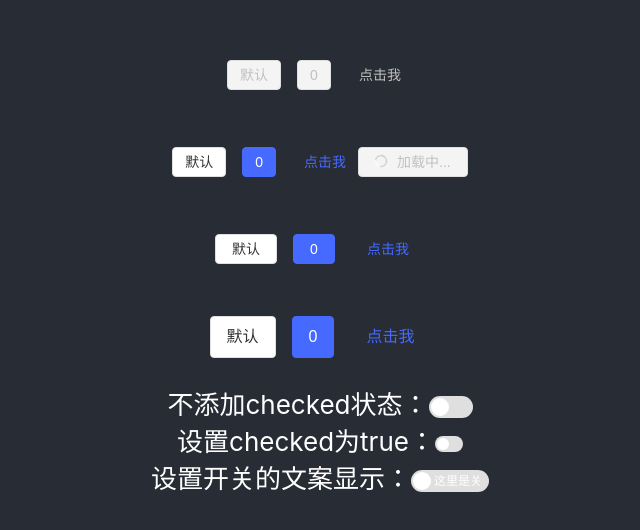
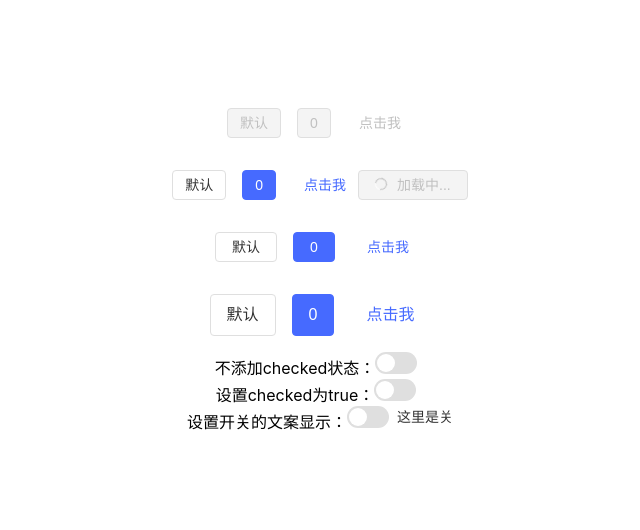
Before and after one commit to silence717/xm-design, a React (Vite) app: page / in a window 1280 px wide. Shown: the part 138-668 px from the top of the page, without its empty margins (320-960 px from the left). Built offline with nearby package versions, Linux system fonts and the light colour scheme.

Commit message:
💄 [Switch] Change structure to ui design

```diff
--- a/components/Switch/index.less
+++ b/components/Switch/index.less
@@ -1,37 +1,36 @@
 @switch-prefix-cls: ~'xm-switch';
 
 .@{switch-prefix-cls} {
+  @apply inline-flex items-center;
+
+  &-button {
     border-radius: 100px;
-  min-width: 44px;
+    width: 42px;
     height: 22px;
     transition: all 0.36s;
 
-  @apply box-border inline-block relative border border-solid border-transparent outline-none leading-none text-gray-01 text-sm align-middle cursor-pointer select-none bg-gray-05;
+    @apply cursor-pointer box-border inline-block relative border border-solid border-transparent outline-none leading-none text-gray-01 text-sm align-middle cursor-pointer select-none bg-gray-05;
 
     &::after {
       width: 18px;
       height: 18px;
-    border-radius: 18px;
       transition: all 0.36s cubic-bezier(0.78, 0.14, 0.15, 0.86);
       content: ' ';
-    @apply absolute top-px left-px bg-gray-01;
+      @apply absolute rounded-full top-px left-px bg-gray-01;
     }
 
     &-checked {
       @apply bg-ultramarine-06;
 
       &&::after {
-      @apply left-full -m-px;
-      transform: translateX(-100%);
+        @apply left-full;
+        transform: translateX(-20px);
+      }
     }
   }
 
-  &-inner {
-    @apply block text-gray-01 text-xs pl-4;
-  }
-
-  &-checked &-inner {
-    @apply pl-0 pr-4;
+  &-text {
+    @apply block text-gray-09 text-sm pl-2;
   }
 
   &-disabled {
@@ -39,7 +38,7 @@
   }
 
   &-small {
-    min-width: 28px;
+    width: 30px;
     @apply text-xs h-4;
 
     &::after {
--- a/components/Switch/index.tsx
+++ b/components/Switch/index.tsx
@@ -1,8 +1,8 @@
-import classNames from 'classnames';
-import { noop } from "../../utils";
-import './index.less';
+import classNames from 'classnames'
+import { noop } from '../../utils'
+import './index.less'
 
-const prefixCls = 'xm';
+const prefixCls = 'xm'
 
 type Size = 'default' | 'small'
 
@@ -17,34 +17,45 @@ interface SwitchProps {
 }
 
 function Switch(props: SwitchProps) {
-    const { checked = false, checkedText = '', unCheckedText = '', size = 'default', disabled = false, onChange = noop, onBeforeChange = undefined } = props;
+  const {
+    checked = false,
+    checkedText = '',
+    unCheckedText = '',
+    size = 'default',
+    disabled = false,
+    onChange = noop,
+    onBeforeChange = undefined,
+  } = props
 
-    const prefix = `${prefixCls}-switch`;
+  const prefix = `${prefixCls}-switch`
 
-    const wrapper = classNames(prefix, {
-        [`${prefix}-small`]: size === 'small',
-        [`${prefix}-checked`]: checked,
-        [`${prefix}-disabled`]: disabled
-    });
+  const buttonPrefix = `${prefix}-button`
+
+  const wrapper = classNames(buttonPrefix, {
+    [`${buttonPrefix}-small`]: size === 'small',
+    [`${buttonPrefix}-checked`]: checked,
+    [`${buttonPrefix}-disabled`]: disabled,
+  })
 
   const handleClick = (event: any) => {
     if (disabled) {
-            return;
+      return
     }
 
     if (onBeforeChange) {
-            onBeforeChange();
-            return;
+      onBeforeChange()
+      return
     }
 
-        onChange(!checked, event);
-    };
+    onChange(!checked, event)
+  }
 
   return (
-        <button type="button" className={wrapper} onClick={handleClick}>
-            <span className={`${prefix}-inner`}>{checked ? checkedText : unCheckedText}</span>
-        </button>
-    );
+    <div className={prefix}>
+      <div className={wrapper} onClick={handleClick} />
+      <span className={`${prefix}-text`}>{checked ? checkedText : unCheckedText}</span>
+    </div>
+  )
 }
 
 export default Switch
--- a/src/App.css
+++ b/src/App.css
@@ -18,14 +18,14 @@
 }
 
 .App-header {
-  background-color: #282c34;
+  background-color: white;
   min-height: 100vh;
   display: flex;
   flex-direction: column;
   align-items: center;
   justify-content: center;
-  font-size: calc(10px + 2vmin);
-  color: white;
+  /*font-size: calc(10px + 2vmin);*/
+  /*color: white;*/
 }
 
 .App-link {
```
Lines whose indentation alone changed are shown as unchanged.
